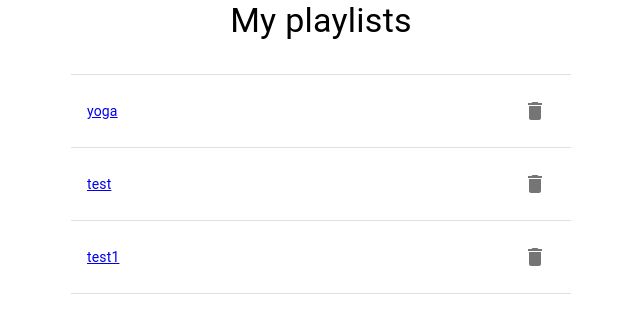
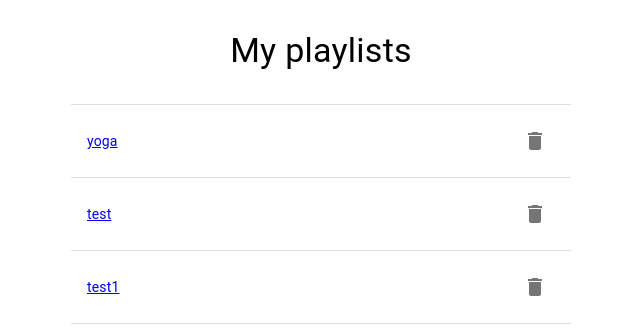
Before and after one commit to lofti198/video_collage_web, a React (Create React App) app: page / in a window 1280 px wide. Shown: the top 334 px of the page, without its empty margins (319-959 px from the left). Built offline with nearby package versions, Linux system fonts and the light colour scheme.

Commit message:
show circular

```diff
--- a/src/components/pages/Home.js
+++ b/src/components/pages/Home.js
@@ -1,4 +1,4 @@
-import React, { useState } from "react";
+import React, { useState, useEffect } from "react";
 import { Link } from "react-router-dom";
 import { useSelector } from "react-redux";
 import {
@@ -17,22 +17,29 @@ import { Delete as DeleteIcon } from "@mui/icons-material";
 import { useDispatch } from "react-redux";
 import { removePlaylist } from "../../redux/playlistsSlice";
 
-const useStyles = makeStyles({
-  header: {
-    marginTop: "50px",
-  },
-});
-
 const removePlaylistAsync = (id) => {
   return async (dispatch) => {
     dispatch(removePlaylist({ id: id }));
   };
 };
 
+const useStyles = makeStyles({
+  header: {
+    marginTop: "30px",
+  },
+});
+
 const Home = () => {
   const classes = useStyles();
-  const [isLoading, setIsLoading] = useState(false);
+  const [isLoading, setIsLoading] = useState(true);
+  console.log("isLoading", isLoading);
+  useEffect(() => {
+    setIsLoading(true);
+  }, []);
+
   const playlists = useSelector((state) => {
+    console.log("useSelector", state.playlists.list);
+    if (isLoading) setIsLoading(false);
     return state.playlists.list;
   });
   const dispatch = useDispatch();
@@ -45,9 +52,9 @@ const Home = () => {
         </div>
       ) : (
         <>
-          <Typography variant="h4" className={classes.header}>
-            My playlists
-          </Typography>
+          <div className={classes.header}>
+            <Typography variant="h4">My playlists</Typography>
+          </div>
           <Table>
             <TableHead>
               <TableRow>
--- a/src/index.js
+++ b/src/index.js
@@ -8,7 +8,7 @@ import { store } from "./redux/store";
 import { Provider } from "react-redux";
 
 const root = ReactDOM.createRoot(document.getElementById("root"));
-console.log(store);
+
 root.render(
   <Provider store={store}>
     <BrowserRouter>
--- a/src/redux/playlistsSlice.js
+++ b/src/redux/playlistsSlice.js
@@ -9,7 +9,8 @@ export const playlistsSlice = createSlice({
   initialState,
   reducers: {
     load: (state) => {
-      // for (let index = 0; index < 2000000000; index++) {}
+      for (let index = 0; index < 1000000000; index++) {}
+      console.log("hi");
       state.list = data.list;
     },
     removePlaylist: (state, action) => {
```
